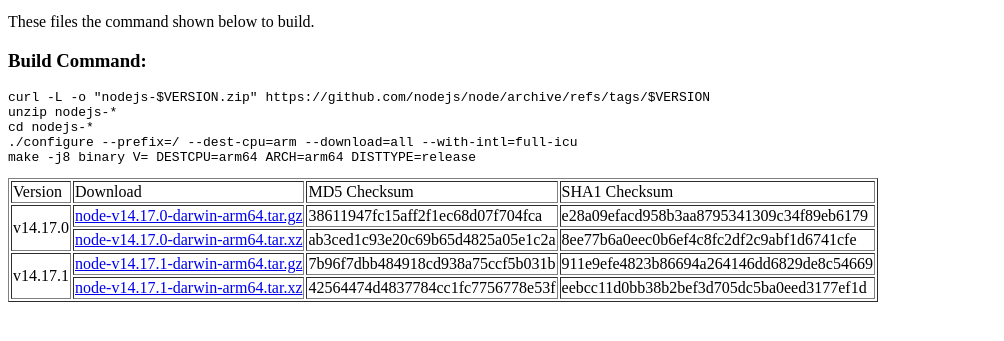
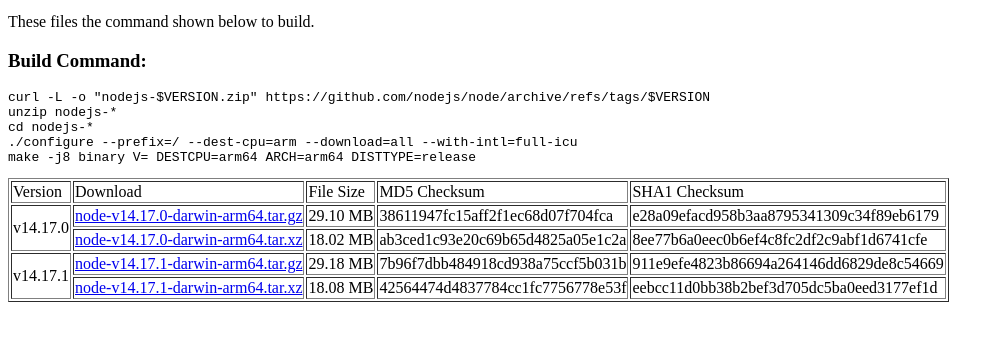
Before and after one commit to a60814billy/node14-apple-silicon-build, a plain HTML site: page index.html in a window 1280 px wide. Shown: the part 101-442 px from the top of the page, without its empty margins (0-1004 px from the left). Drawn offline with Linux system fonts and the light colour scheme.

Commit message:
add file size

```diff
--- a/index.html
+++ b/index.html
@@ -21,6 +21,7 @@ make -j8 binary V= DESTCPU=arm64 ARCH=arm64 DISTTYPE=release
     <tr>
         <td>Version</td>
         <td>Download</td>
+        <td>File Size</td>
         <td>MD5 Checksum</td>
         <td>SHA1 Checksum</td>
     </tr>
@@ -29,22 +30,26 @@ make -j8 binary V= DESTCPU=arm64 ARCH=arm64 DISTTYPE=release
     <tr>
         <td rowspan="2">v14.17.0</td>
         <td><a href="release/v14.17.0/node-v14.17.0-darwin-arm64.tar.gz">node-v14.17.0-darwin-arm64.tar.gz</a></td>
+        <td>29.10 MB</td>
         <td>38611947fc15aff2f1ec68d07f704fca</td>
         <td>e28a09efacd958b3aa8795341309c34f89eb6179</td>
     </tr>
     <tr>
         <td><a href="release/v14.17.0/node-v14.17.0-darwin-arm64.tar.xz">node-v14.17.0-darwin-arm64.tar.xz</a></td>
+        <td>18.02 MB</td>
         <td>ab3ced1c93e20c69b65d4825a05e1c2a</td>
         <td>8ee77b6a0eec0b6ef4c8fc2df2c9abf1d6741cfe</td>
     </tr>
     <tr>
         <td rowspan="2">v14.17.1</td>
         <td><a href="release/v14.17.1/node-v14.17.1-darwin-arm64.tar.gz">node-v14.17.1-darwin-arm64.tar.gz</a></td>
+        <td>29.18 MB</td>
         <td>7b96f7dbb484918cd938a75ccf5b031b</td>
         <td>911e9efe4823b86694a264146dd6829de8c54669</td>
     </tr>
     <tr>
         <td><a href="release/v14.17.1/node-v14.17.1-darwin-arm64.tar.xz">node-v14.17.1-darwin-arm64.tar.xz</a></td>
+        <td>18.08 MB</td>
         <td>42564474d4837784cc1fc7756778e53f</td>
         <td>eebcc11d0bb38b2bef3d705dc5ba0eed3177ef1d</td>
     </tr>
```
